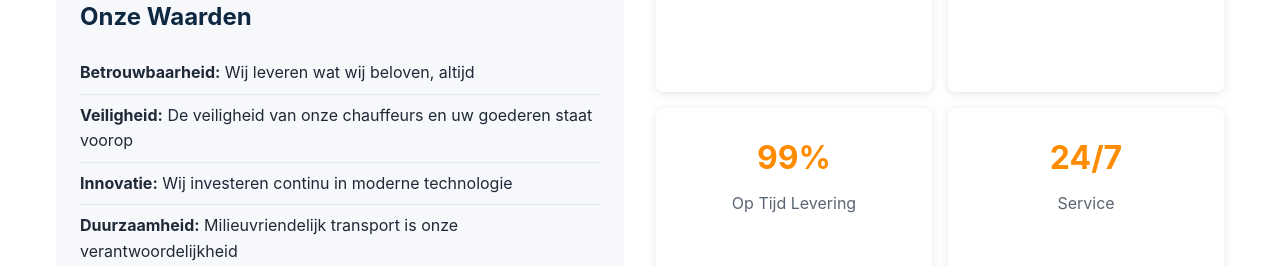
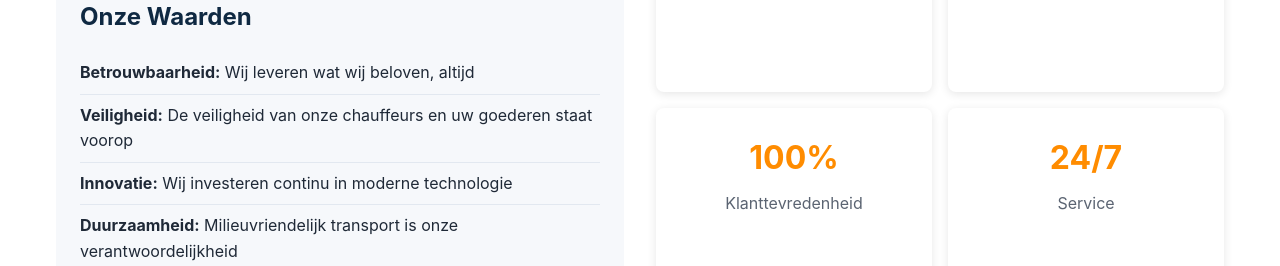
Before and after one commit to AbMo047/truxport, a Vue app: page /over-ons in a window 1280 px wide. Shown: the part 1280-1546 px from the top of the page. Built offline with nearby package versions, Linux system fonts and the light colour scheme.

Commit message:
Change on-time-delivery stat to a customer satisfaction stat
Replace "Op Tijd Levering" (99%) with "Klanttevredenheid" (100%)
on both the homepage and About page stat blocks.

```diff
--- a/src/views/About.vue
+++ b/src/views/About.vue
@@ -57,8 +57,8 @@
             </div>
 
             <div class="stat-card">
-              <h3>99%</h3>
-              <p>Op Tijd Levering</p>
+              <h3>100%</h3>
+              <p>Klanttevredenheid</p>
             </div>
 
             <div class="stat-card">
--- a/src/views/Home.vue
+++ b/src/views/Home.vue
@@ -112,8 +112,8 @@
           </div>
 
           <div class="card text-center">
-            <h3 class="stat-number">99%</h3>
-            <p>Op Tijd Levering</p>
+            <h3 class="stat-number">100%</h3>
+            <p>Klanttevredenheid</p>
           </div>
         </div>
       </div>
```
